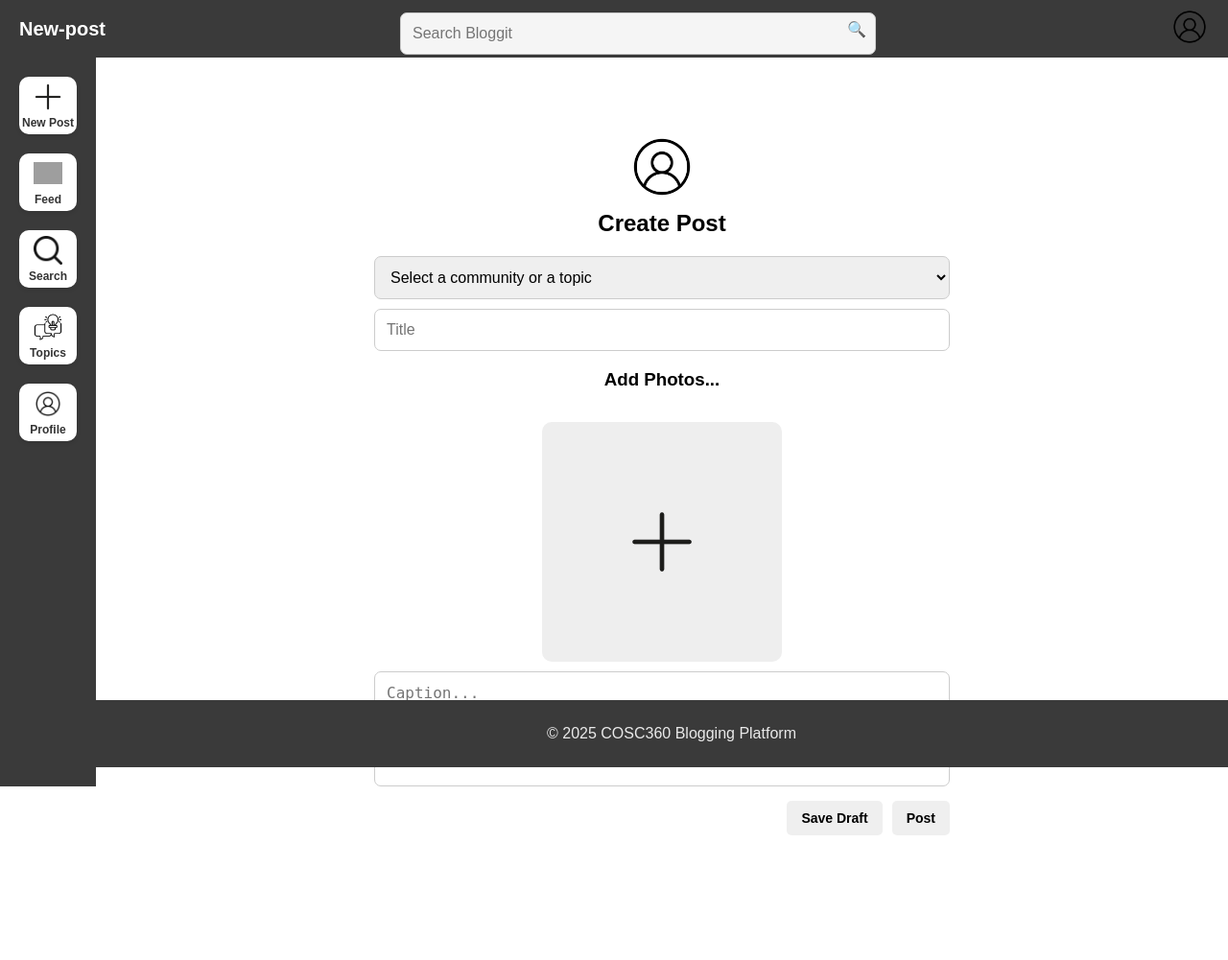
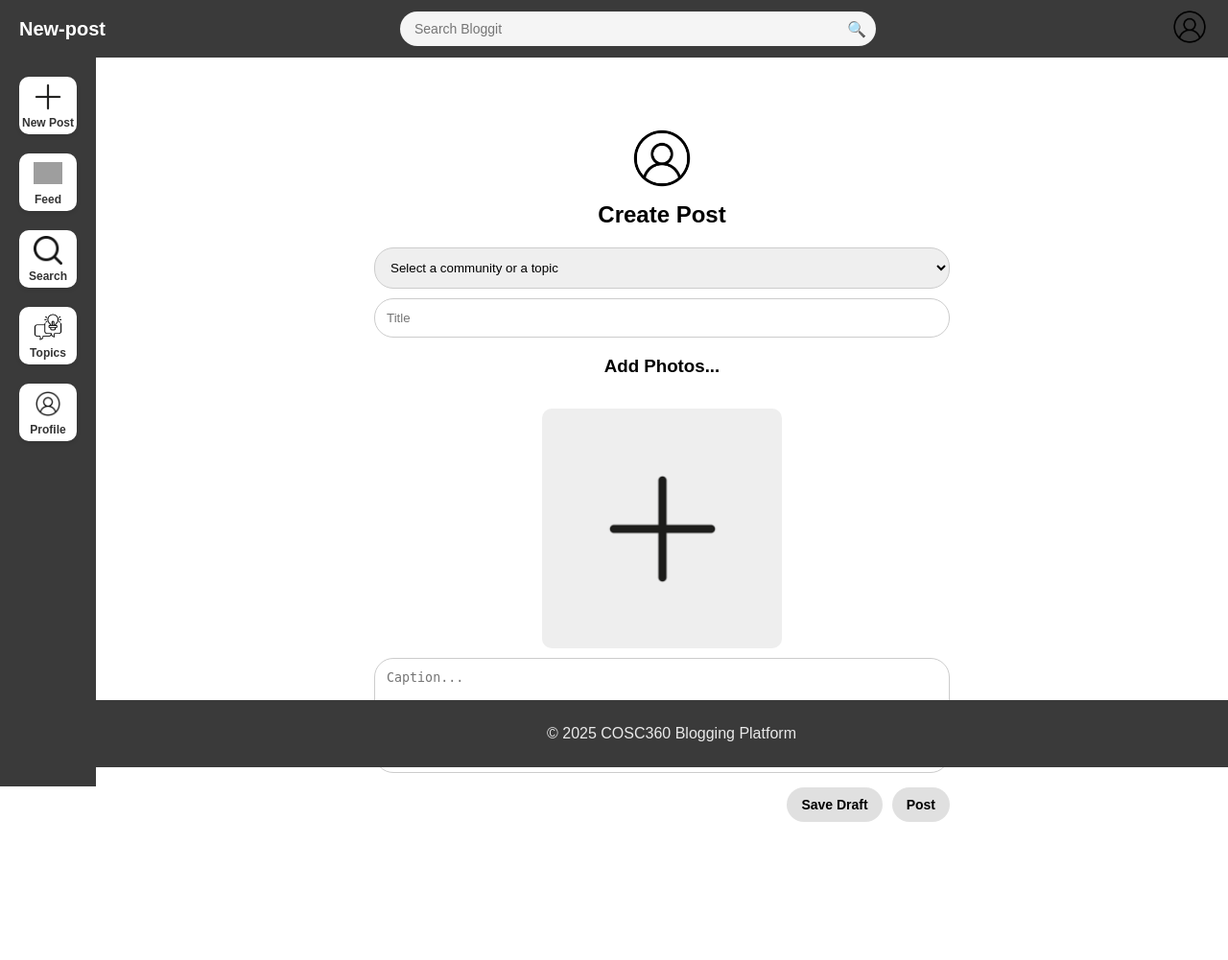
Before and after one commit to timothyythio/cosc360-proj, a PHP site: page /pages/new-post.html in a window 1280 px wide. Shown: the whole page at 96% size. After the commit the page ends 857 px from the top, so only its background shows below. Run offline with PHP 8.4, Linux system fonts and the light colour scheme; grey boxes are pictures that could not be loaded.

Commit message:
button and center

```diff
--- a/pages/new-post.html
+++ b/pages/new-post.html
@@ -17,6 +17,9 @@
                 <h2>Create Post</h2>
                 <select>
                     <option>Select a community or a topic</option>
+                    <option value="Gaming">Gaming</option>
+                    <option value="Boba">Boba</option>
+                    <option value="Music">Music</option>
                 </select>
                 <input type="text" placeholder="Title">
                 <h3>Add Photos...</h3>
--- a/styles/main.css
+++ b/styles/main.css
@@ -4,6 +4,8 @@ body {
     margin: 0;
     padding: 0;
     display: flex;
+    flex-direction: column;
+    min-height: 100vh;
 }
 
 #content {
@@ -13,6 +15,10 @@ body {
     padding-bottom: 100px;
     width: calc(100% - 100px);
     box-sizing: border-box;
+    display: flex;
+    justify-content: center;
+    align-items: center;
+    flex-grow: 1
 }
 
 footer {
--- a/styles/newPost.css
+++ b/styles/newPost.css
@@ -1,4 +1,4 @@
-body, html {
+/* body, html {
     width: 100%;
     height: 100%;
     margin: 0;
@@ -7,7 +7,7 @@ body, html {
     justify-content: center;
     align-items: center;
     padding-top: 70px;
-}
+} */
 
 #create-container img {
     width: 70px;
@@ -28,23 +28,23 @@ body, html {
     text-align: center;
 }
 
-h2 {
+#create-container h2 {
     margin: 10px 0;
     font-size: 24px;
     text-align: center;
 }
 
-select, input[type="text"], textarea {
+#create-container select, #create-container input[type="text"], #create-container textarea {
     width: 100%;
     padding: 12px;
-    border-radius: 7px;
+    border-radius: 20px;
     border: 1px solid #ccc;
-    font-size: 16px;
+    /* font-size: 16px; */
     box-sizing: border-box;
     margin-top: 10px;
 }
 
-.img-upload {
+#create-container .img-upload {
     display: flex;
     gap: 15px;
     margin-top: 15px;
@@ -52,7 +52,7 @@ select, input[type="text"], textarea {
     width: 100%;
 }
 
-.upload-container {
+#create-container .upload-container {
     width: 250px;
     height: 250px;
     background-color: #eee;
@@ -63,19 +63,19 @@ select, input[type="text"], textarea {
     cursor: pointer;
 }
 
-.upload-container img {
-    width: 100%;
-    height: 100%;
+#create-container .upload-container img {
+    width: 50%;
+    height: 50%;
     object-fit: cover;
     border-radius: 10px;
 }
 
-textarea {
+#create-container textarea {
     height: 120px;
     resize: none;
 }
 
-.button-cont {
+#create-container .button-cont {
     display: flex;
     justify-content: flex-end;
     gap: 10px;
@@ -83,11 +83,17 @@ textarea {
     margin-top: 15px;
 }
 
-button {
+#create-container button {
     padding: 10px 15px;
     border: none;
-    border-radius: 5px;
+    border-radius: 20px;
     cursor: pointer;
     font-size: 14px;
     font-weight: bold;
+    background-color: #E0E0E0
 }
+
+#create-container .save:hover,
+#create-container .post:hover {
+    background-color: #BDBDBD;
+}
```
